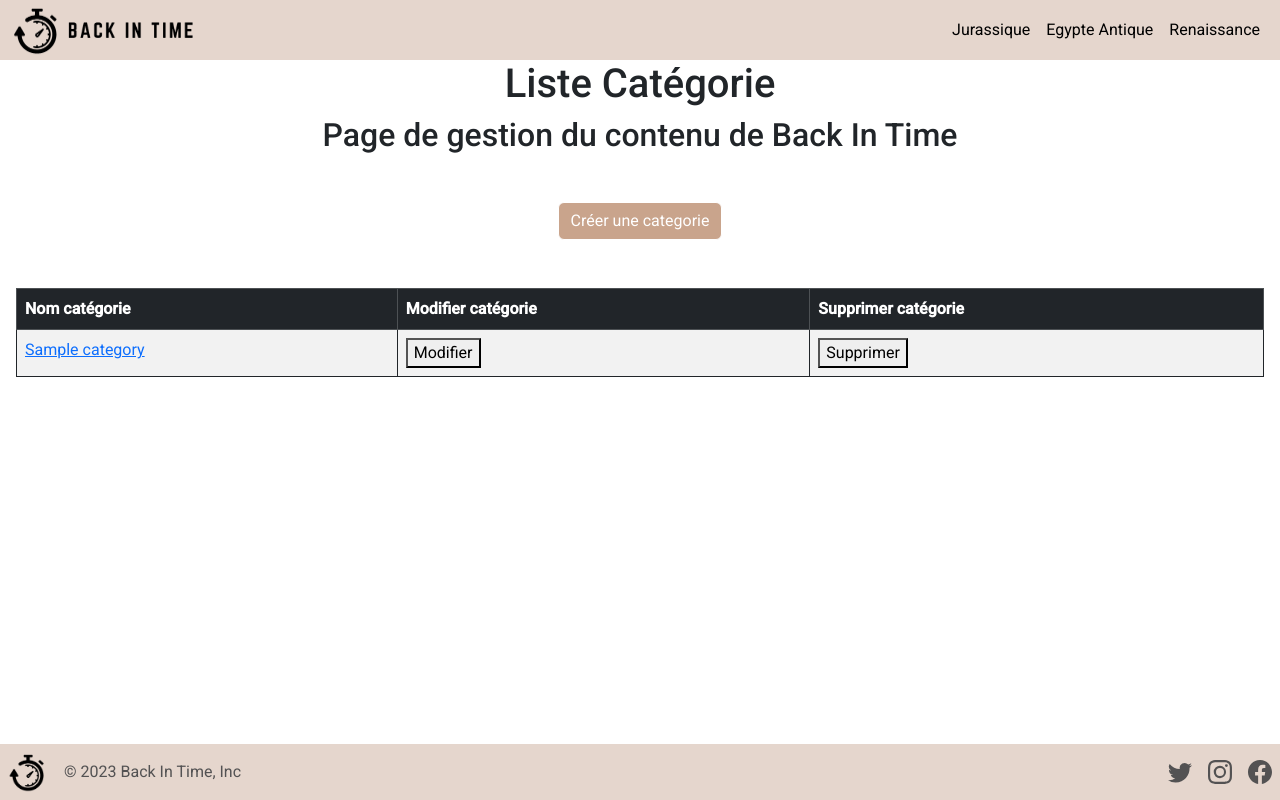
After one commit to WildCodeSchool/032023_P2_Php_Lyon_Back_In_Time, a PHP site: template src/View/Article/categoryList.html.twig in a window 1280 px wide. The commit adds this page. Run offline with PHP 8.4, Linux system fonts and the light colour scheme; the template is opened without the code that fills it: most values are stand-ins (such as "Sample title", 1, 10 or a date in 2020); some libraries are stand-ins or nearby versions.

```diff
--- /dev/null
+++ b/src/View/Article/categoryList.html.twig
@@ -0,0 +1,44 @@
+{% extends 'layout.html.twig' %}
+{% block content %}
+<h1 class="text-center">Liste Catégorie</h1>
+<h2 class="text-center">Page de gestion du contenu de Back In Time</h2>
+<div class="container">
+    <div class="m-5 d-flex justify-content-center">
+        <a href="/category/add">
+            <button class="btn btn-management">Créer une categorie</button>
+        </a>
+    </div>
+</div>
+<div class="table-responsive-md m-3">
+    <table class="table table-striped table-bordered border-dark">
+        <thead class="table-dark">
+            <tr>
+                <th scope="col">Nom catégorie</th>
+                <th scope="col">Modifier catégorie</th>
+                <th scope="col">Supprimer catégorie</th>
+            </tr>
+        </thead>
+        <tbody>
+            {% for category in categories %}
+            <tr>
+                <td><a href="/category/show?id={{category.id}}">{{ category.name }}</a></td>
+                <td><a href="/category/edit?id={{category.id}}">
+                        <button>Modifier</button></a></td>
+                <td>
+                    <form action="/category/delete" method="POST">
+                        <input type="hidden" name="id" value="{{ category.id }}">
+                        <button>Supprimer</button>
+                    </form>
+                </td>
+            </tr>
+            {% endfor %}
+        </tbody>
+    </table>
+</div>
+{% endblock %}
+
+{% block footer %}
+<div class="fixed-bottom">
+    {% include "component/_footer.html.twig" %}
+</div>
+{% endblock %}
--- a/src/routes.php
+++ b/src/routes.php
@@ -26,6 +26,8 @@ return [
     'category/show' => ['CategoryController', 'show', ['id']],
     'admin/management' => ['AdminController', 'adminManagementPage',],
     'articles/delete' => ['ArticleController', 'delete'],
+    'category/list' => ['CategoryController', 'list'],
     'category/delete' => ['CategoryController', 'delete'],
     'category/add' => ['CategoryController', 'addCategory'],
+    'category/edit' => ['CategoryController', 'editCategory', ['id']],
 ];
```
Also changed, not shown: src/Controller/CategoryController.php (+50 -5 lines), src/Model/CategoryManager.php (+16 -0 lines), src/View/Admin/adminContentManagement.html.twig (+5 -3 lines), src/View/Article/editCategory.html.twig (added, +41 -0 lines).
